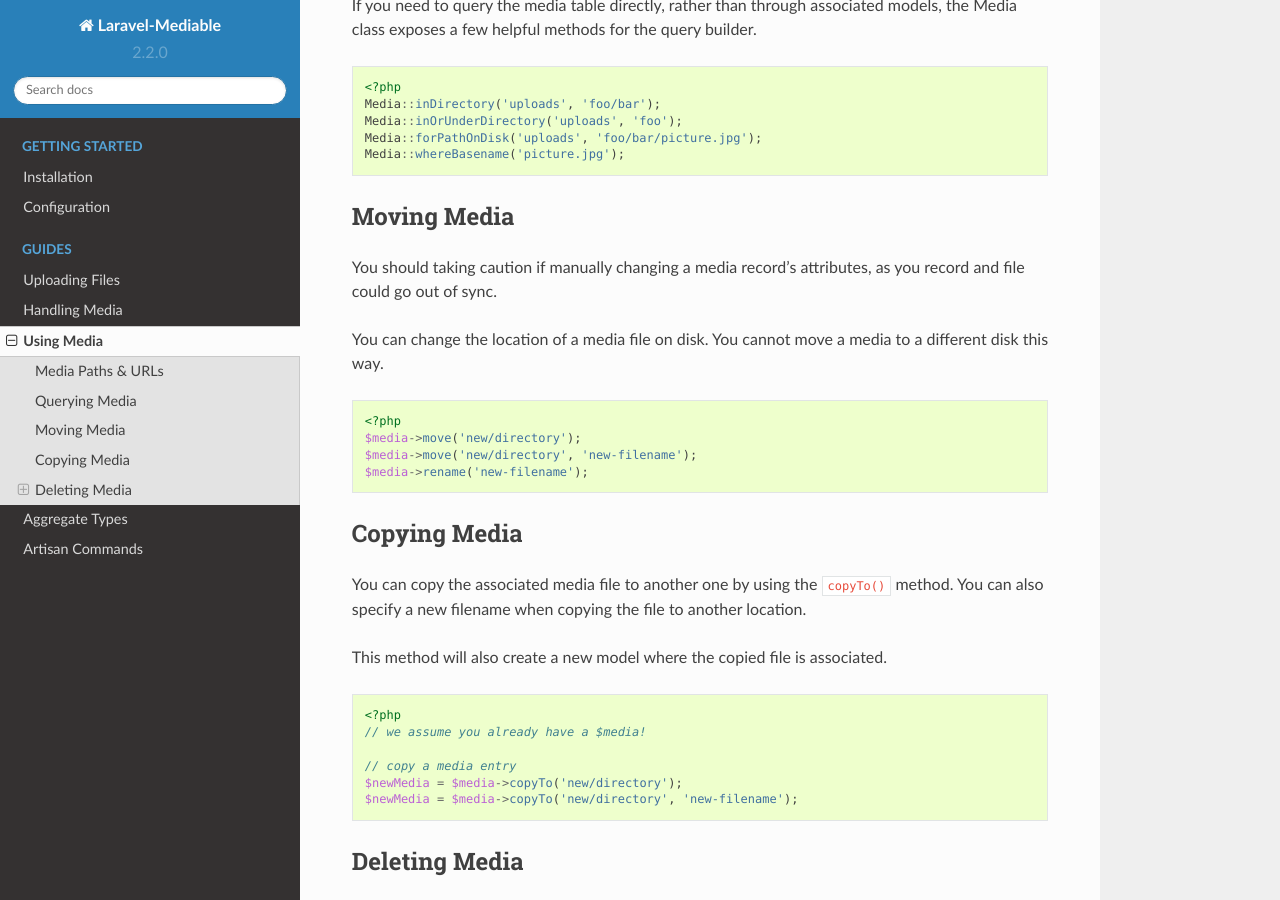
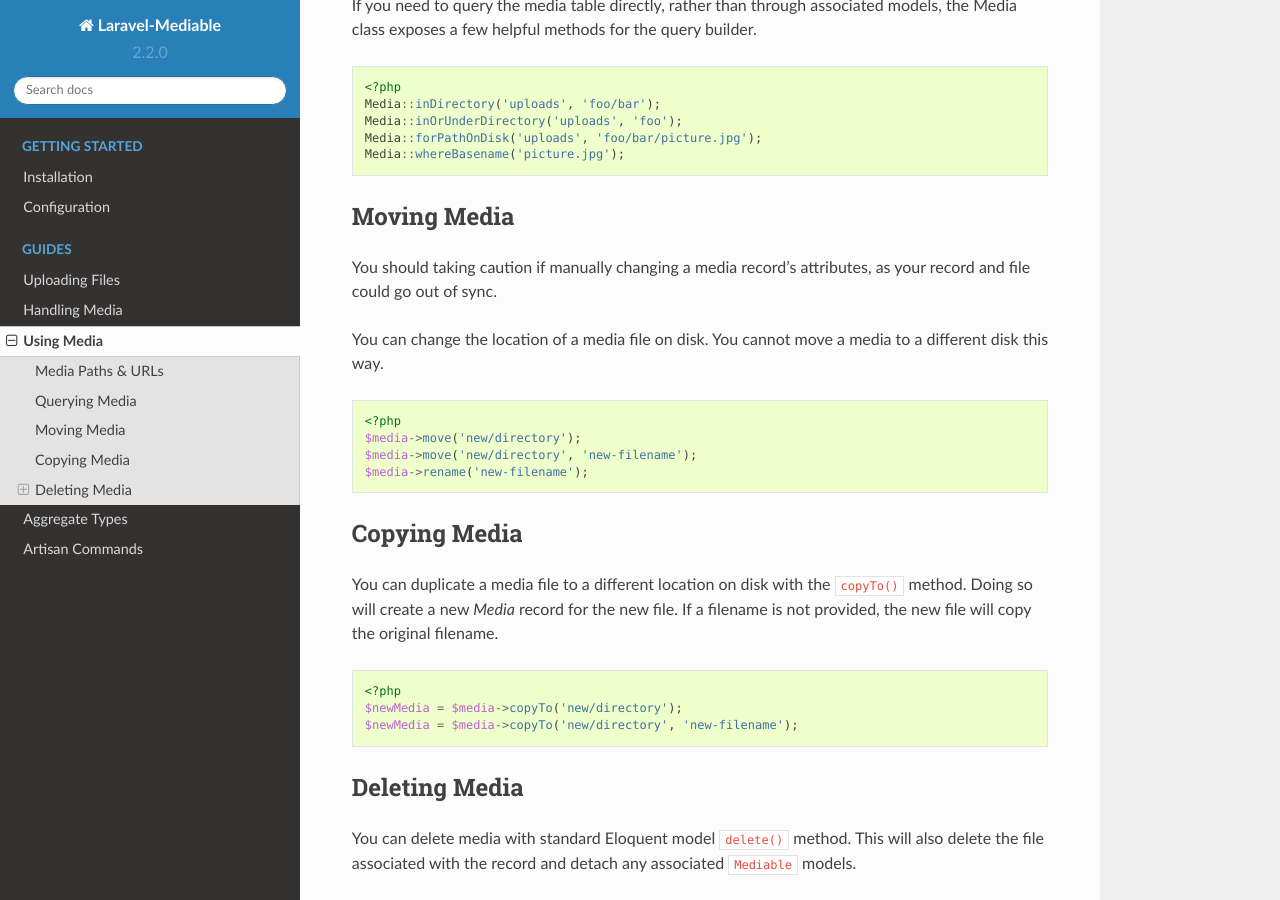
Before and after one commit to plank/laravel-mediable, a Sphinx documentation site: the page built from docs/source/media.rst, in a window 1280 px wide and 900 px high, scrolled down 994 px. Built offline with Sphinx 7.4.7 and the Read the Docs theme 2.0.0, drawn with Linux system fonts in a browser that asks for light colours.

Commit message:
adjusting documentation language

```diff
--- a/docs/source/media.rst
+++ b/docs/source/media.rst
@@ -62,7 +62,7 @@ If you need to query the media table directly, rather than through associated mo
 Moving Media
 ---------------------
 
-You should taking caution if manually changing a media record's attributes, as you record and file could go out of sync.
+You should taking caution if manually changing a media record's attributes, as your record and file could go out of sync.
 
 You can change the location of a media file on disk. You cannot move a media to a different disk this way.
 
@@ -76,16 +76,11 @@ You can change the location of a media file on disk. You cannot move a media to
 Copying Media
 ---------------------
 
-You can copy the associated media file to another one by using the ``copyTo()`` method. You can also specify a new filename when copying the file to another location.
-
-This method will also create a new model where the copied file is associated.
+You can duplicate a media file to a different location on disk with the ``copyTo()`` method. Doing so will create a new `Media` record for the new file. If a filename is not provided, the new file will copy the original filename.
 
 ::
 
     <?php
-    // we assume you already have a $media!
-
-    // copy a media entry
     $newMedia = $media->copyTo('new/directory');
     $newMedia = $media->copyTo('new/directory', 'new-filename');
 
```
